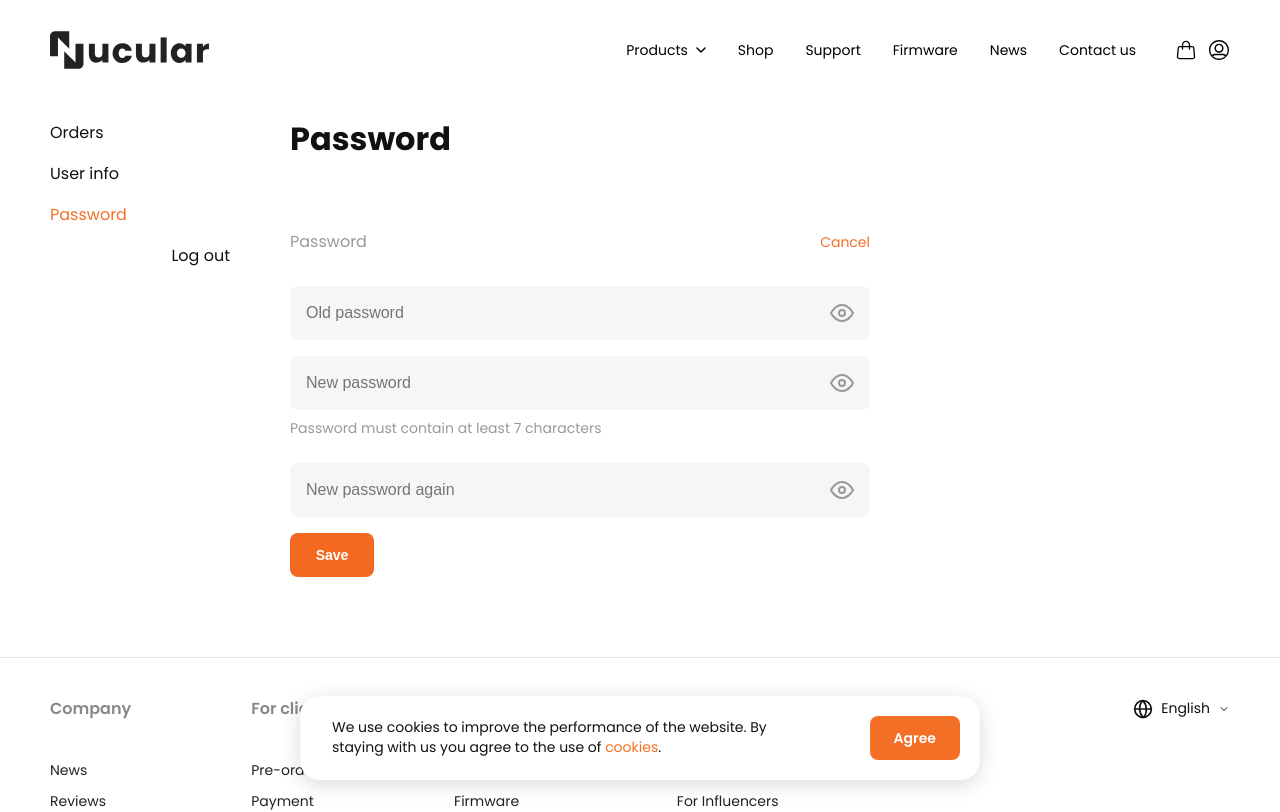
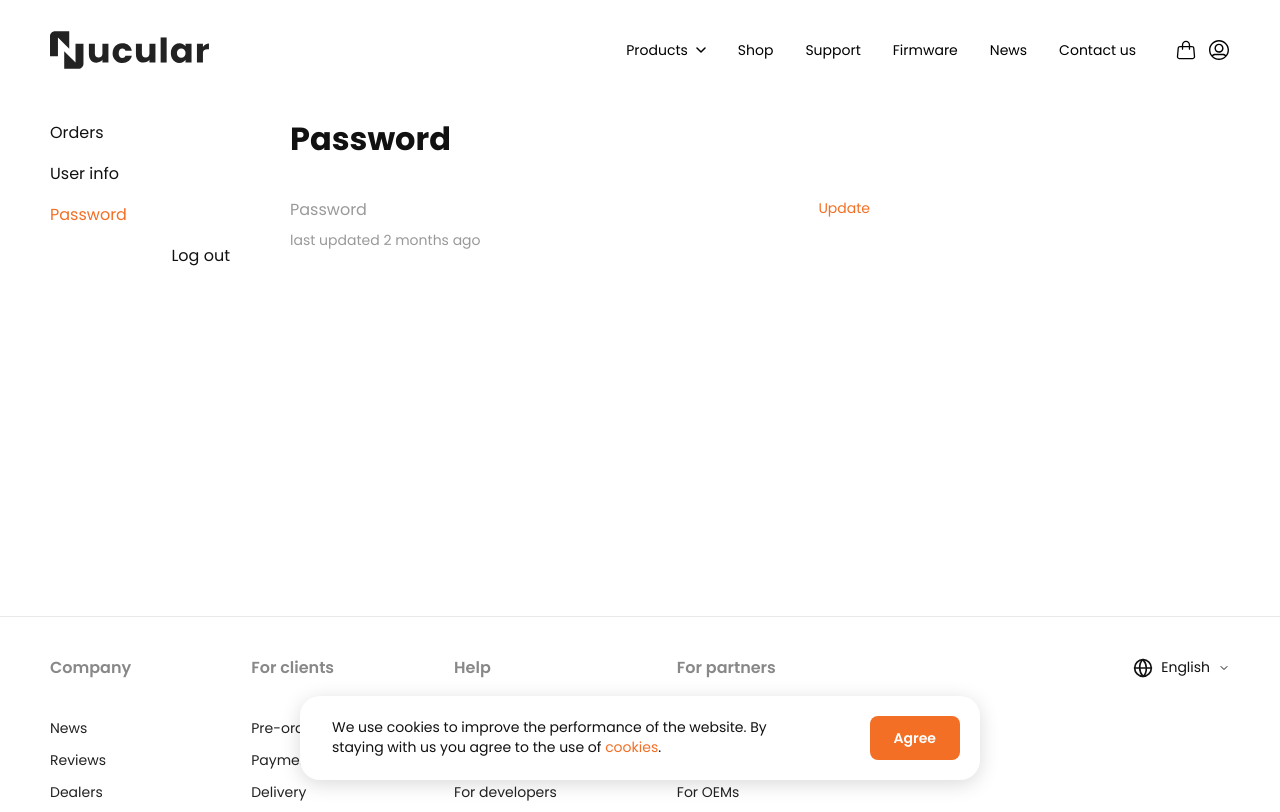
Before and after one commit to nucular2/nucularelectronics, a React (Vite) app in the folder frontend/: page /update-password in a window 1280 px wide. Shown: the top 812 px of the page. Built offline with nearby package versions, Linux system fonts and the light colour scheme; no server answers.

Commit message:
Password page: show last update, add Update view and set form width

```diff
--- a/frontend/src/app-styles.css
+++ b/frontend/src/app-styles.css
@@ -914,6 +914,45 @@
     margin-bottom: 40px;
   }
 
+  .password-form-container {
+    width: 580px;
+    max-width: 580px;
+    padding-top: 0;
+  }
+
+  .password-view-row {
+    width: 580px;
+    display: flex;
+    align-items: flex-start;
+    justify-content: space-between;
+    gap: 24px;
+  }
+
+  .password-view-left {
+    display: flex;
+    flex-direction: column;
+    gap: 8px;
+  }
+
+  .password-last-updated {
+    font-size: 14px;
+    color: #999;
+  }
+
+  .password-update-btn {
+    background: none;
+    border: none;
+    padding: 0;
+    font-family: var(--font-family);
+    font-size: 14px;
+    color: #F36F25;
+    cursor: pointer;
+  }
+
+  .password-update-btn:hover {
+    opacity: 0.8;
+  }
+
   /* Desktop tabs plate per spec */
   .orders-tabs {
     display: flex;
--- a/frontend/src/pages/UpdatePassword.tsx
+++ b/frontend/src/pages/UpdatePassword.tsx
@@ -7,6 +7,13 @@ import { useAuth } from '../context/AuthContext';
 export default function UpdatePassword() {
   const { user, signOut } = useAuth();
   const navigate = useNavigate();
+
+  const [isDesktop, setIsDesktop] = useState(() => {
+    if (typeof window === "undefined") return true;
+    return window.matchMedia("(min-width: 1024px)").matches;
+  });
+  const [isEditing, setIsEditing] = useState(false);
+  const [passwordUpdatedAt, setPasswordUpdatedAt] = useState<Date | null>(null);
 
   const [oldPassword, setOldPassword] = useState('');
   const [newPassword, setNewPassword] = useState('');
@@ -21,6 +28,14 @@ export default function UpdatePassword() {
   const [success, setSuccess] = useState(false);
 
   useEffect(() => {
+    const mq = window.matchMedia("(min-width: 1024px)");
+    const apply = () => setIsDesktop(mq.matches);
+    apply();
+    mq.addEventListener("change", apply);
+    return () => mq.removeEventListener("change", apply);
+  }, []);
+
+  useEffect(() => {
     // TEMPORARY: Allow viewing without login for design review
     if (!user) {
       // navigate('/login?redirect=/update-password');
@@ -28,9 +43,58 @@ export default function UpdatePassword() {
     }
   }, [user, navigate]);
 
+  useEffect(() => {
+    if (user?.updated_at) {
+      const parsed = new Date(user.updated_at);
+      if (!Number.isNaN(parsed.getTime())) {
+        setPasswordUpdatedAt(parsed);
+        return;
+      }
+    }
+    try {
+      const raw = localStorage.getItem("design_password_updated_at_v1");
+      if (raw) {
+        const parsed = new Date(raw);
+        if (!Number.isNaN(parsed.getTime())) {
+          setPasswordUpdatedAt(parsed);
+        }
+      }
+    } catch (_) {}
+  }, [user?.updated_at]);
+
   const handleSignOut = async () => {
     await signOut();
     navigate('/');
+  };
+
+  const resetEditState = () => {
+    setOldPassword("");
+    setNewPassword("");
+    setConfirmPassword("");
+    setError(null);
+    setSuccess(false);
+    setShowOldPassword(false);
+    setShowNewPassword(false);
+    setShowConfirmPassword(false);
+  };
+
+  const formatRelativeTime = (date: Date) => {
+    const diffMs = date.getTime() - Date.now();
+    const diffDays = Math.round(diffMs / (1000 * 60 * 60 * 24));
+
+    const rtf = new Intl.RelativeTimeFormat("en", { numeric: "auto" });
+
+    if (Math.abs(diffDays) < 30) {
+      return rtf.format(diffDays, "day");
+    }
+
+    const diffMonths = Math.round(diffDays / 30);
+    if (Math.abs(diffMonths) < 12) {
+      return rtf.format(diffMonths, "month");
+    }
+
+    const diffYears = Math.round(diffMonths / 12);
+    return rtf.format(diffYears, "year");
   };
 
   const handleUpdatePassword = async (e: React.FormEvent) => {
@@ -73,6 +137,13 @@ export default function UpdatePassword() {
       if (updateError) throw updateError;
 
       setSuccess(true);
+      const now = new Date();
+      setPasswordUpdatedAt(now);
+      if (!user) {
+        try {
+          localStorage.setItem("design_password_updated_at_v1", now.toISOString());
+        } catch (_) {}
+      }
       setOldPassword('');
       setNewPassword('');
       setConfirmPassword('');
@@ -130,15 +201,19 @@ export default function UpdatePassword() {
               <h1 className="orders-title">Password</h1>
 
               <div className="password-form-container">
+                {!isDesktop || isEditing ? (
+                  <>
                     <div className="password-header-row">
                       <span className="password-label">Password</span>
-                    <button className="user-info-edit-btn cancel" onClick={() => {
-                        setOldPassword('');
-                        setNewPassword('');
-                        setConfirmPassword('');
-                        setError(null);
-                        setSuccess(false);
-                    }}>Cancel</button>
+                      <button
+                        className="user-info-edit-btn cancel"
+                        onClick={() => {
+                          resetEditState();
+                          if (isDesktop) setIsEditing(false);
+                        }}
+                      >
+                        Cancel
+                      </button>
                     </div>
 
                     {error && <div className="auth-error" style={{marginBottom: '16px'}}>{error}</div>}
@@ -151,7 +226,7 @@ export default function UpdatePassword() {
                           placeholder="Old password"
                           value={oldPassword}
                           onChange={(e) => setOldPassword(e.target.value)}
-                      className="user-info-input" // Reuse style
+                          className="user-info-input"
                         />
                         <button type="button" className="password-toggle-btn" onClick={() => setShowOldPassword(!showOldPassword)}>
                           {showOldPassword ? toggleIconOff : toggleIcon}
@@ -190,6 +265,25 @@ export default function UpdatePassword() {
                         {loading ? "Saving..." : "Save"}
                       </button>
                     </form>
+                  </>
+                ) : (
+                  <div className="password-view-row">
+                    <div className="password-view-left">
+                      <div className="password-label">Password</div>
+                      <div className="password-last-updated">
+                        last updated{" "}
+                        {passwordUpdatedAt ? formatRelativeTime(passwordUpdatedAt) : "2 months ago"}
+                      </div>
+                    </div>
+                    <button
+                      type="button"
+                      className="password-update-btn"
+                      onClick={() => setIsEditing(true)}
+                    >
+                      Update
+                    </button>
+                  </div>
+                )}
               </div>
             </main>
           </div>
```
Lines whose indentation alone changed are shown as unchanged.
